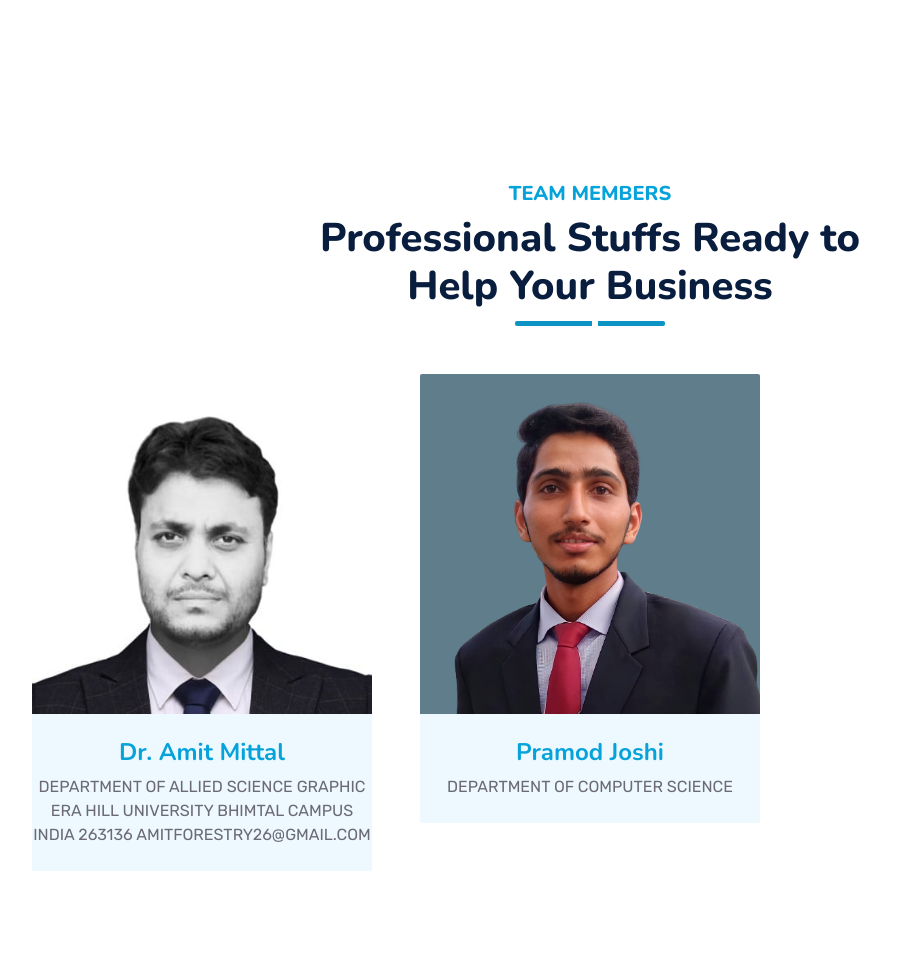
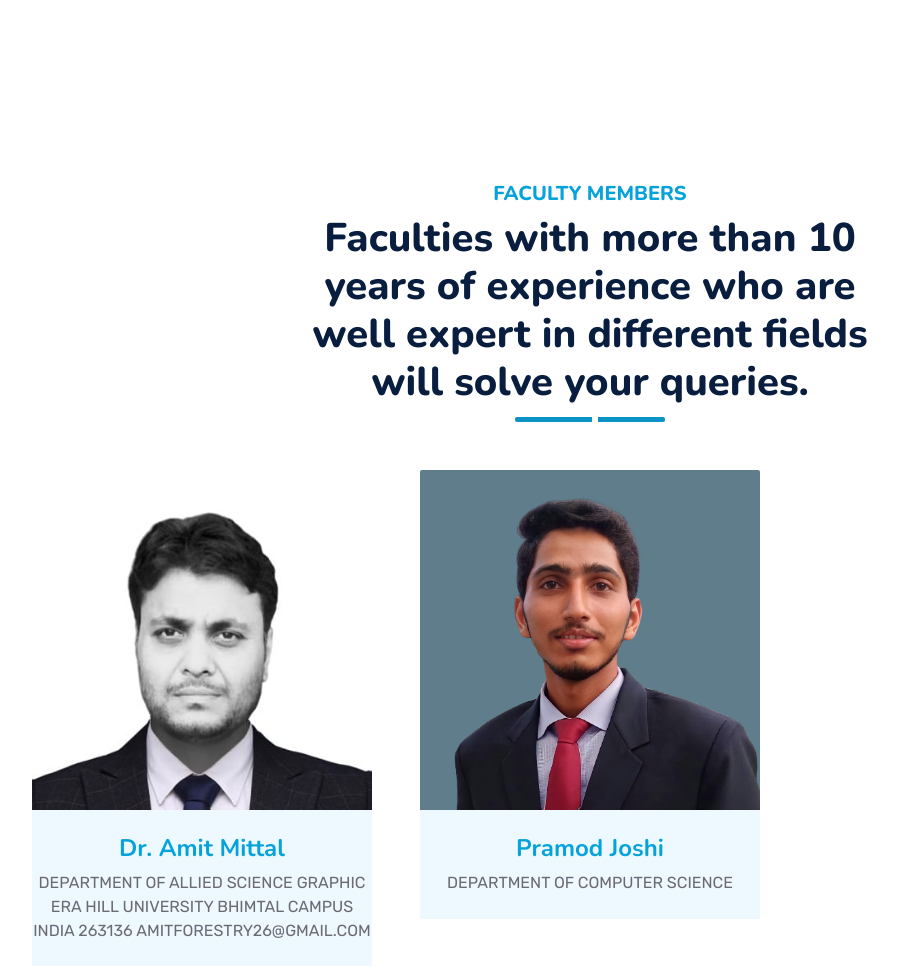
Before and after one commit to pramodjoshi22/cse_department_website, a Django app: page /faculty/ in a window 1280 px wide. Shown: the part 392-1358 px from the top of the page, without its empty margins (50-948 px from the left). Run offline with Django 4.2, Linux system fonts and the light colour scheme; data comes from the database, SQL or seed files in the repository; both versions use the stored data as it was after the commit; some libraries are stand-ins or nearby versions.

Commit message:
hackerthon add

```diff
--- a/templates/faculty.html
+++ b/templates/faculty.html
@@ -22,8 +22,8 @@
 <div class="container-fluid py-5 wow fadeInUp" data-wow-delay="0.1s">
     <div class="container py-5">
         <div class="section-title text-center position-relative pb-3 mb-5 mx-auto" style="max-width: 600px;">
-            <h5 class="fw-bold text-primary text-uppercase">Team Members</h5>
-            <h1 class="mb-0">Professional Stuffs Ready to Help Your Business</h1>
+            <h5 class="fw-bold text-primary text-uppercase">Faculty Members</h5>
+            <h1 class="mb-0">Faculties with more than 10 years of experience who are well expert in different fields will solve your queries.</h1>
         </div>
 
         <div class="row g-5">
```
Also changed, not shown: templates/hackathons.html (+0 -8 lines), db.sqlite3, media/faculty_images/IMG_20221002_140409.jpg (added), media/hackathon_images/1.png (added), 1 other file.
